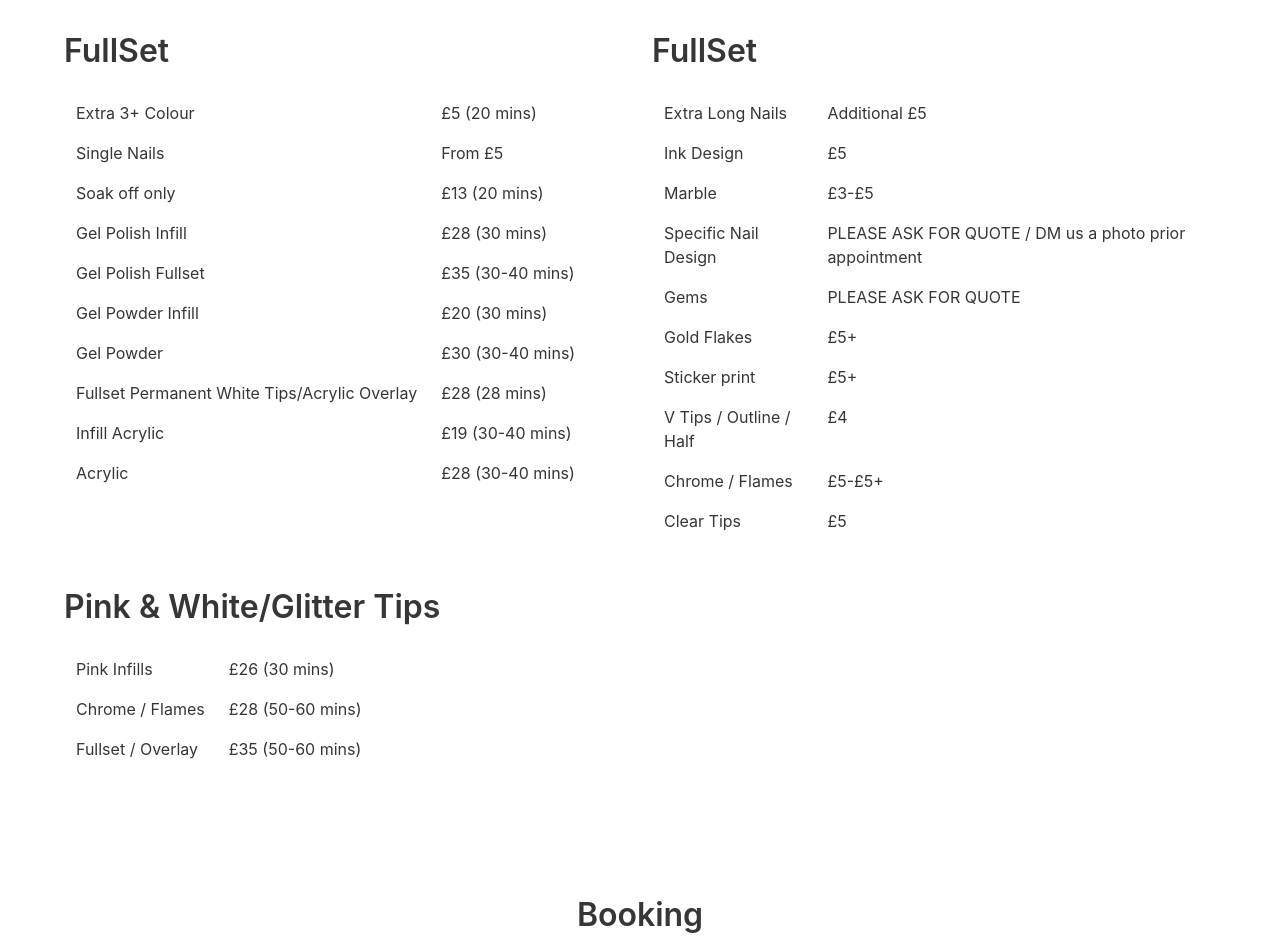
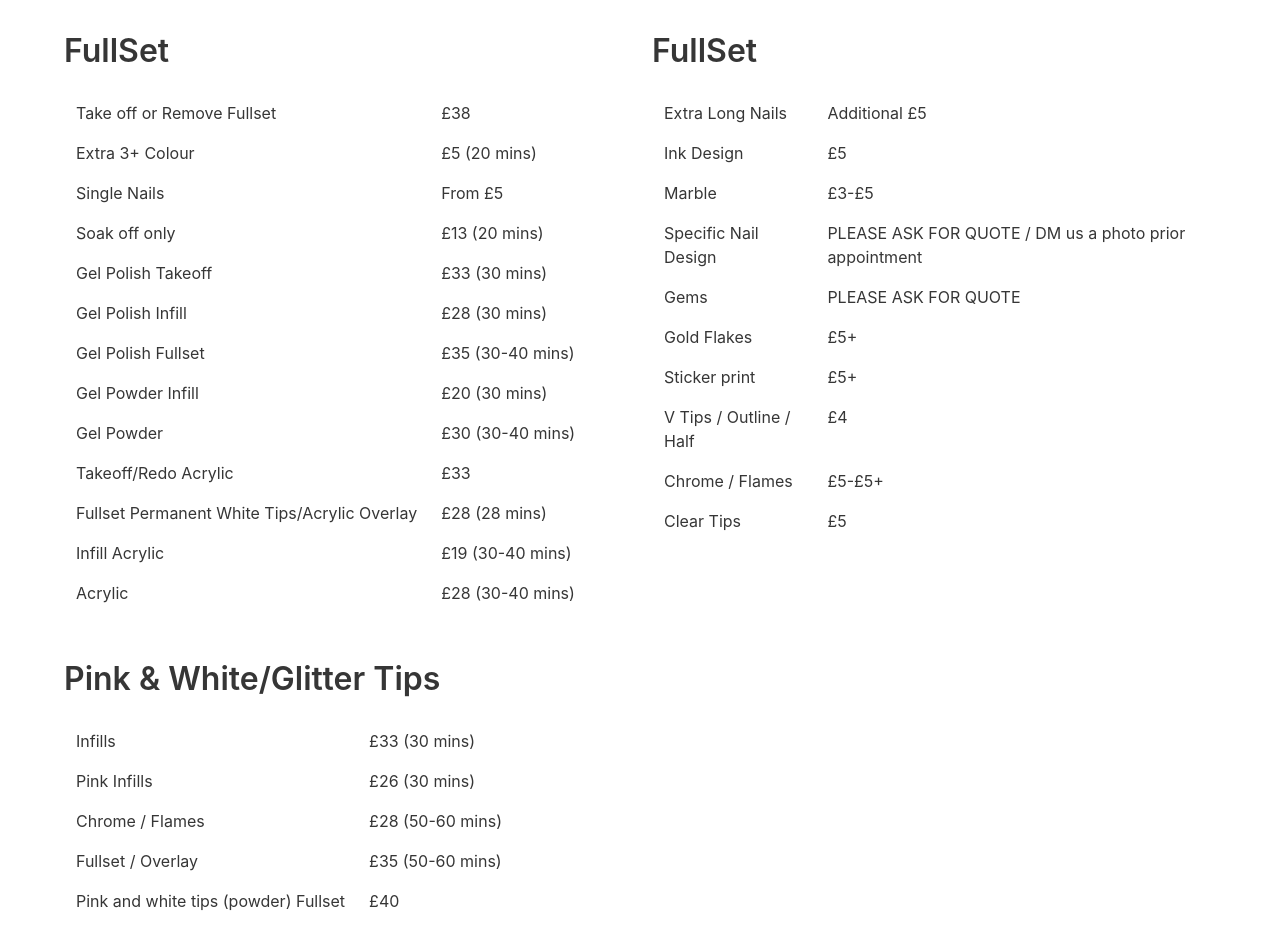
Before and after one commit to AndyNgu98/crystalnailsstatic, a website with bundled scripts: page pricing.html in a window 1280 px wide. Shown: the part 1008-1944 px from the top of the page. Built offline with nearby package versions, Linux system fonts and the light colour scheme.

Commit message:
price and packs

```diff
--- a/scripts/partials/services.js
+++ b/scripts/partials/services.js
@@ -51,13 +51,17 @@ const pricing = [
             { name: 'Acrylic', price: '£28 (30-40 mins)' },
             { name: 'Infill Acrylic	', price: '£19 (30-40 mins)' },
             { name: 'Fullset Permanent White Tips/Acrylic Overlay', price: '£28 (28 mins)' },
+            { name: 'Takeoff/Redo Acrylic', price: '£33' },
             { name: 'Gel Powder', price: '£30 (30-40 mins)' },
             { name: 'Gel Powder Infill', price: '£20 (30 mins)' },
             { name: 'Gel Polish Fullset', price: '£35 (30-40 mins)' },
             { name: 'Gel Polish Infill', price: '£28 (30 mins)' },
+            { name: 'Gel Polish Takeoff', price: '£33 (30 mins)' },
             { name: 'Soak off only', price: '£13 (20 mins)' },
             { name: 'Single Nails', price: 'From £5' },
-            { name: 'Extra 3+ Colour', price: '£5 (20 mins)' }
+            { name: 'Extra 3+ Colour', price: '£5 (20 mins)' },
+            { name: 'Take off or Remove Fullset', price: '£38' }
+
 
         ]
     },
@@ -80,9 +84,11 @@ const pricing = [
     {
         key: 'table__tips',
         services: [
+            { name: 'Pink and white tips (powder) Fullset', price: '£40' },
             { name: 'Fullset / Overlay', price: '£35 (50-60 mins)' },
             { name: 'Chrome / Flames', price: '£28 (50-60 mins)' },
-            { name: 'Pink Infills', price: '£26 (30 mins)' }
+            { name: 'Pink Infills', price: '£26 (30 mins)' },
+            { name: 'Infills', price: '£33 (30 mins)' }
         ]
     }
 ]
```
Also changed, not shown: index.html (+1 -1 lines).
